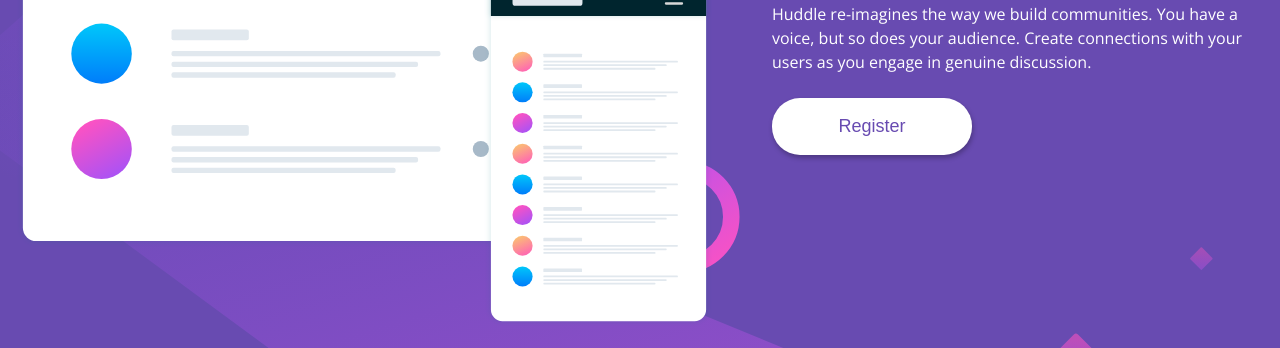
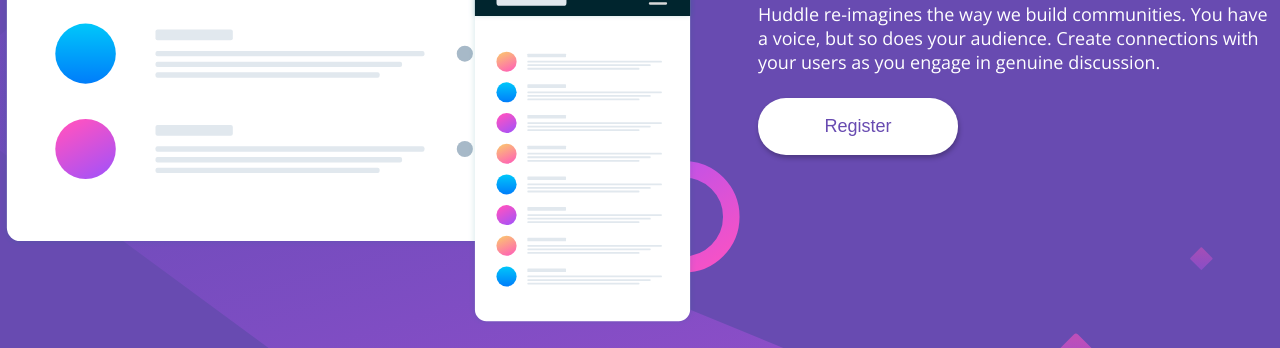
Before and after one commit to JCruz-Dev/huddle-landing-page, a website built with Parcel: page index.html in a window 1280 px wide. Shown: the part 342-690 px from the top of the page. Built offline with nearby package versions, Linux system fonts and the light colour scheme.

Commit message:
fix responsive changes on desktop

```diff
--- a/styles/_utilities.scss
+++ b/styles/_utilities.scss
@@ -3,6 +3,9 @@
 	margin-right: auto;
 	max-width: 1300px;
 	padding: 0 1rem;
+	@include responsive(x-large) {
+		padding: 0;
+	}
 }
 
 .grid-content {
@@ -46,6 +49,9 @@
 		line-height: 24px;
 		margin-bottom: 1.5rem;
 		max-width: 520px;
+		@include  responsive(x-large) {
+			font-size: 1.125rem;
+		}
 	}
 
 	button {
```
